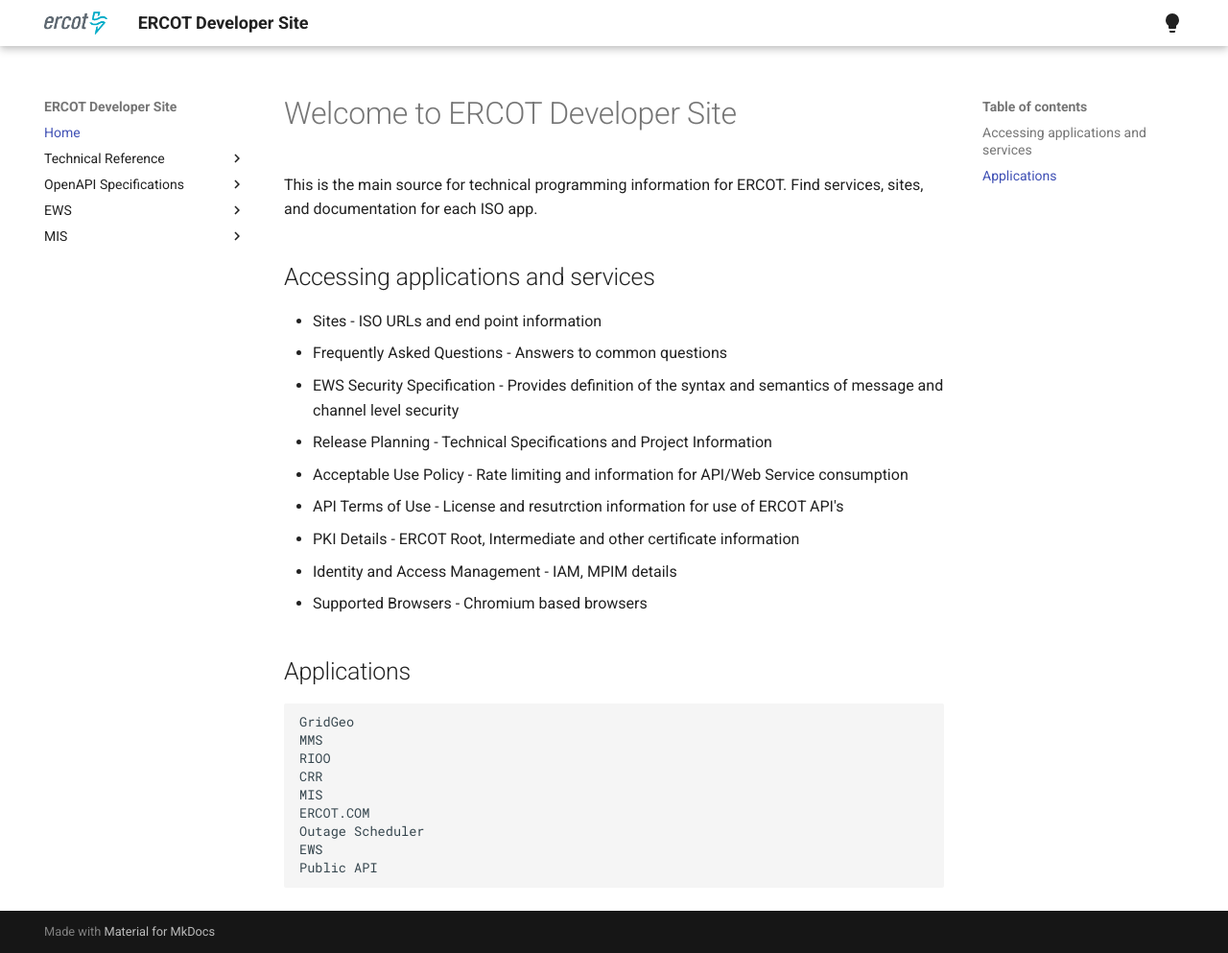
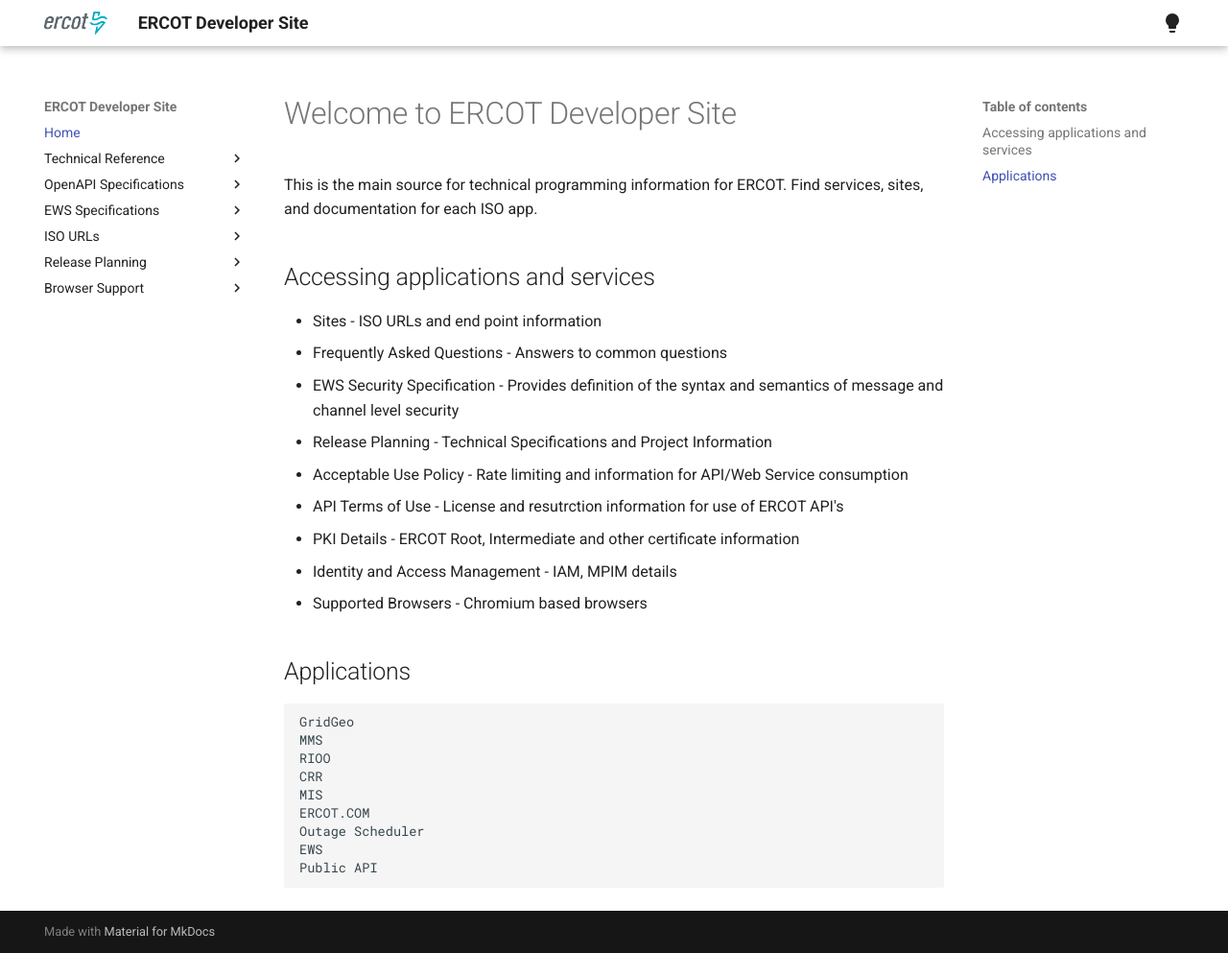
Before and after one commit to ercot/api-specs, an MkDocs documentation site: the page built from docs/index.md, in a window 1280 px wide and 993 px high. Shown: the whole window at 96% size. Built offline with MkDocs 1.6.1 and Material for MkDocs 9.7.7, drawn with Linux system fonts in a browser that asks for light colours.

Commit message:
Update mkdocs.yml

```diff
--- a/mkdocs.yml
+++ b/mkdocs.yml
@@ -25,7 +25,11 @@
     - techref/Guidelines.md
   - OpenAPI Specifications:
     - openapi/petstore.md
-  - EWS:
+  - EWS Specifications:
     - EWS/ews.md
-  - MIS:
+  - ISO URLs:
     - mis and ercot.com/details.md
+  - Release Planning:
+    - mis and ercot.com/details.md
+  - Browser Support:
+    - mis and ercot.com/details.md
```
